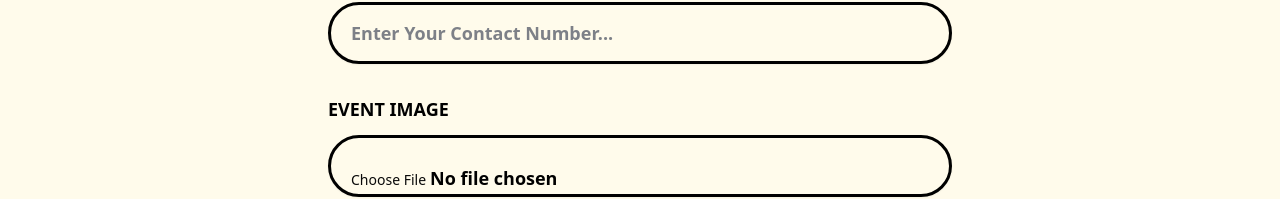
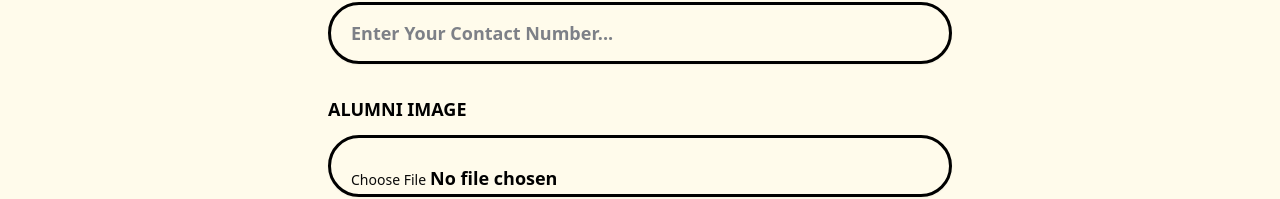
Before and after one commit to Sachinanand99/alumni-smvdu-webapp, a Next.js app: page /alumni/alumni-info in a window 1280 px wide. Shown: the part 711-910 px from the top of the page. Built offline with nearby package versions, Linux system fonts and the light colour scheme; no server answers.

Commit message:
updated some minor improvements

```diff
--- a/components/forms/AlumniInformationForm.tsx
+++ b/components/forms/AlumniInformationForm.tsx
@@ -200,7 +200,7 @@ const CampusVisitRequestForm = ({ userInfo }) => {
             </div>
 
             <div>
-                <label htmlFor="profilePicture" className="form_label">Event Image</label>
+                <label htmlFor="profilePicture" className="form_label">Alumni Image</label>
                 <Input
                     id="profilePicture"
                     name="profilePicture"
--- a/components/forms/GalleryUploadForm.tsx
+++ b/components/forms/GalleryUploadForm.tsx
@@ -23,7 +23,7 @@ const GalleryUploadForm = ({ eventId }: { eventId: string }) => {
             const formData = new FormData();
             formData.append("file", imageFile);
 
-            const uploadRes = await fetch("/api/upload", {
+            const uploadRes = await fetch("/api/uploadEvents", {
                 method: "POST",
                 body: formData,
             });
```
Also changed, not shown: 1 other file (tests, documents, lock files or other folders).
